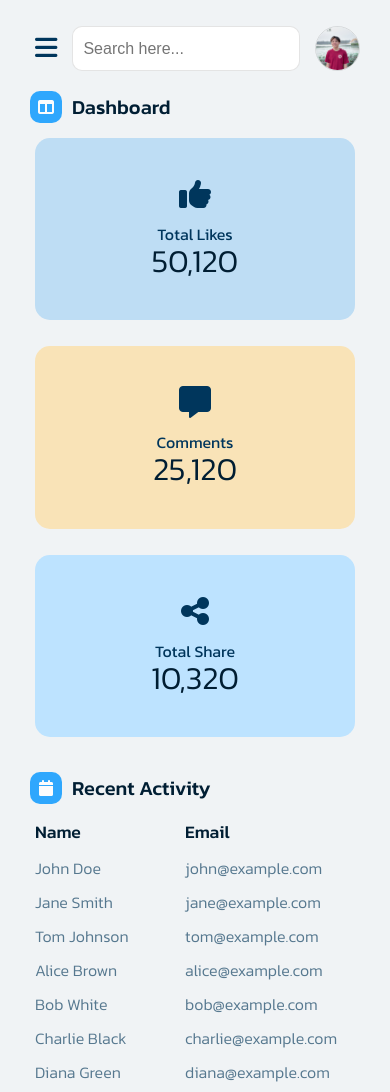
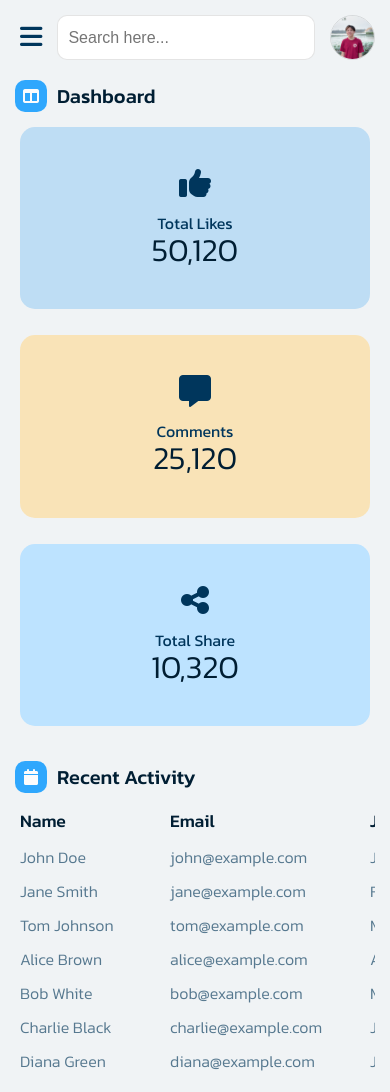
Before and after one commit to PirapatTK/PixelLab, a plain HTML site: page index.html in a window 390 px wide. Drawn offline with Linux system fonts and the light colour scheme.

Commit message:
style: Update content padding for mobile responsive

```diff
--- a/styles/layout.css
+++ b/styles/layout.css
@@ -173,4 +173,8 @@
     .grid-3 {
         grid-template-columns: 1fr;
     }
+
+    .content {
+        padding: 5px 15px 16px 15px;
+    }
 }
```
